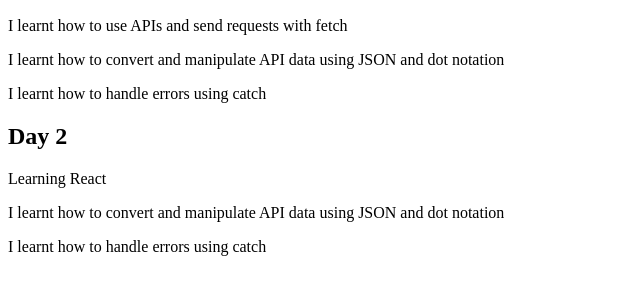
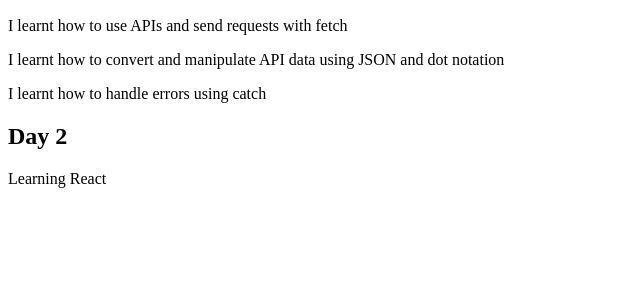
Before and after one commit to Phoenix-Domain/conal, a plain HTML site: page index.html in a window 1280 px wide. Shown: the part 110-404 px from the top of the page, without its empty margins (0-640 px from the left). Drawn offline with Linux system fonts and the light colour scheme.

Commit message:
Remove unecessary P tags

```diff
--- a/index.html
+++ b/index.html
@@ -24,8 +24,6 @@
     <p>
       Learning React
     </p>
-    <p>I learnt how to convert and manipulate API data using JSON and dot notation</p>
-    <p>I learnt how to handle errors using catch</p>
   </section>
 </body>
 </html>
```
